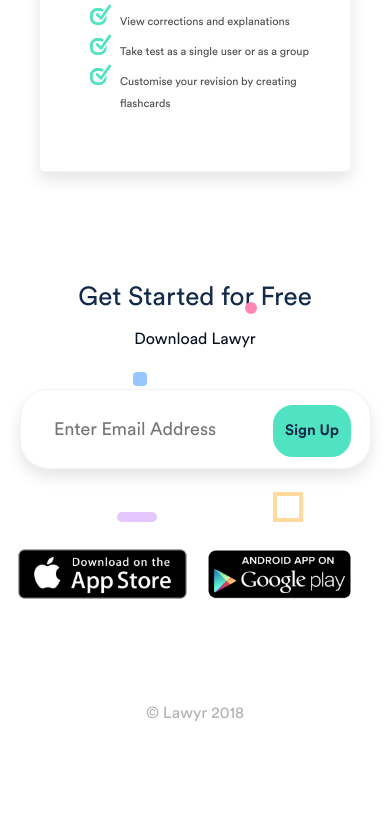
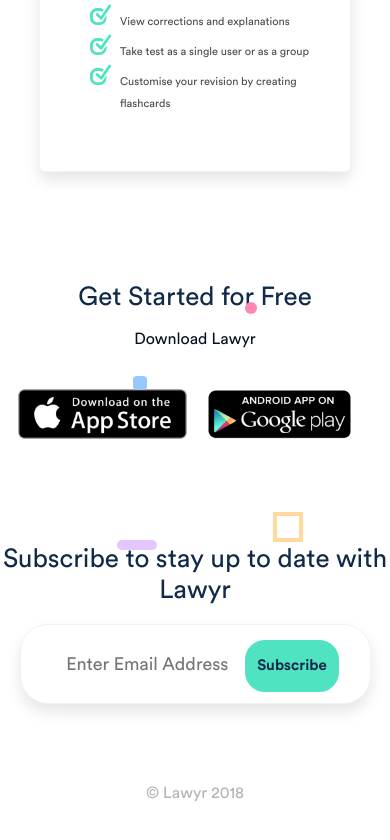
Before and after one commit to tulburg/devcenter-lawyr, a Vue app: page /pricing in a window 390 px wide. Shown: the part 1486-2326 px from the top of the page. Built offline with nearby package versions, Linux system fonts and the light colour scheme; what vue-resource would draw is missing.

Commit message:
new footer style

```diff
--- a/src/assets/css/main.css
+++ b/src/assets/css/main.css
@@ -458,9 +458,9 @@
         font-size: 14px; }
 
 footer {
-  height: 300px; }
+  height: 340px; }
   footer.alt {
-    height: 300px; }
+    height: 340px; }
   footer h1 {
     font-weight: 100;
     color: #112A49;
@@ -478,7 +478,7 @@
     border: 1px solid #f2f2f2;
     margin-bottom: 80px; }
     footer .input-wrapper input {
-      width: calc(100% - 150px);
+      width: calc(100% - 160px);
       font-size: 18px;
       border: 0px;
       padding: 15px;
@@ -1177,10 +1177,13 @@
 
 @media (max-width: 50em) {
   .p-main {
-    overflow: hidden; }
+    overflow: hidden;
+    padding-bottom: 0px; }
 
   footer {
     height: auto; }
+    footer.alt {
+      margin-bottom: 300px; }
 
   header .logo {
     padding-left: 40px;
@@ -1426,13 +1429,15 @@
   section.curated {
     display: none; }
 
+  footer.alt {
+    margin-bottom: 300px; }
   footer .input-wrapper {
     width: 90%; }
     footer .input-wrapper button {
       padding-left: 10px;
       padding-right: 10px; }
     footer .input-wrapper input {
-      width: calc(100% - 100px); }
+      width: calc(100% - 140px); }
   footer h1 {
     font-size: 26px; }
 
@@ -1468,7 +1473,8 @@
 
   /* page */
   .p-main {
-    overflow: hidden; }
+    overflow: hidden;
+    padding-bottom: 0px; }
 
   section.features .looper {
     width: 150%;
--- a/src/components/Features.vue
+++ b/src/components/Features.vue
@@ -28,16 +28,16 @@
 			<div class="container">
 				<h1>Get Started for Free</h1>
 				<p>Download Lawyr</p>
-				<div class="input-wrapper">
-					<input type="text" placeholder="Enter Email Address" />
-					<button class="alt">Sign Up</button>
-				</div>
 				<div class="download">
 					<a href="#"><img src="../assets/img/app_store.png" alt="App Store" /></a>
 					<a href="#"><img src="../assets/img/googleplay.png" alt="App Store" /></a>
 				</div>
-
-				<span>&copy; Lawyr 2018</span>
+				<h1>Subscribe to stay up to date with Lawyr</h1>
+				<div class="input-wrapper">
+					<input type="text" placeholder="Enter Email Address" />
+					<button class="alt">Subscribe</button>
+				</div>
+				<div><span>&copy; Lawyr 2018</span></div>
 			</div>
 		</footer>
 	</div>
--- a/src/components/Pricing.vue
+++ b/src/components/Pricing.vue
@@ -56,16 +56,16 @@
 
 				<h1>Get Started for Free</h1>
 				<p>Download Lawyr</p>
-				<div class="input-wrapper">
-					<input type="text" placeholder="Enter Email Address" />
-					<button class="alt">Sign Up</button>
-				</div>
 				<div class="download">
 					<a href="#"><img src="../assets/img/app_store.png" alt="App Store" /></a>
 					<a href="#"><img src="../assets/img/googleplay.png" alt="App Store" /></a>
 				</div>
-				<span>&copy; Lawyr 2018</span>
-
+				<h1>Subscribe to stay up to date with Lawyr</h1>
+				<div class="input-wrapper">
+					<input type="text" placeholder="Enter Email Address" />
+					<button class="alt">Subscribe</button>
+				</div>
+				<div><span>&copy; Lawyr 2018</span></div>
 			</div>
 		</footer>
 	</div>
--- a/src/components/Welcome.vue
+++ b/src/components/Welcome.vue
@@ -109,16 +109,16 @@
 			<div class="container">
 				<h1>Get Started for Free</h1>
 				<p>Download Lawyr</p>
-				<div class="input-wrapper">
-					<input type="text" placeholder="Enter Email Address" />
-					<button class="alt">Sign Up</button>
-				</div>
 				<div class="download">
 					<a href="#"><img src="../assets/img/app_store.png" alt="App Store" /></a>
 					<a href="#"><img src="../assets/img/googleplay.png" alt="App Store" /></a>
 				</div>
-
-				<span>&copy; Lawyr 2018</span>
+				<h1>Subscribe to stay up to date with Lawyr</h1>
+				<div class="input-wrapper">
+					<input type="text" placeholder="Enter Email Address" />
+					<button class="alt">Subscribe</button>
+				</div>
+				<div><span>&copy; Lawyr 2018</span></div>
 			</div>
 		</footer>
 	</div>
```
Also changed, not shown: src/assets/css/scss/main.scss (+6 -6 lines), 11 other files (tests, documents, lock files or other folders).
